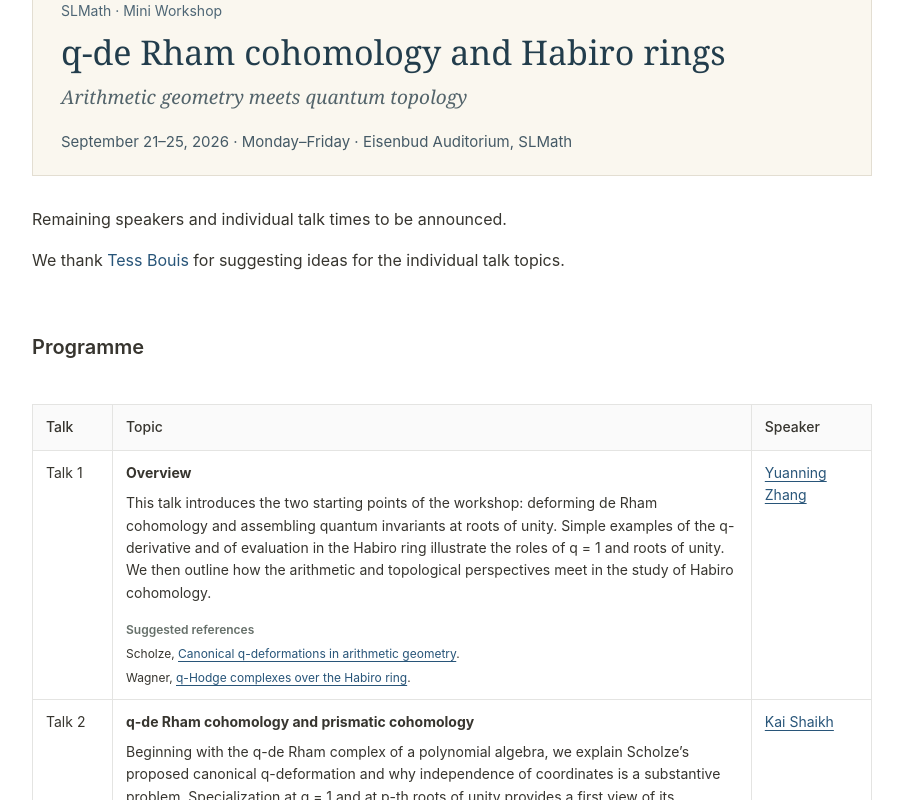
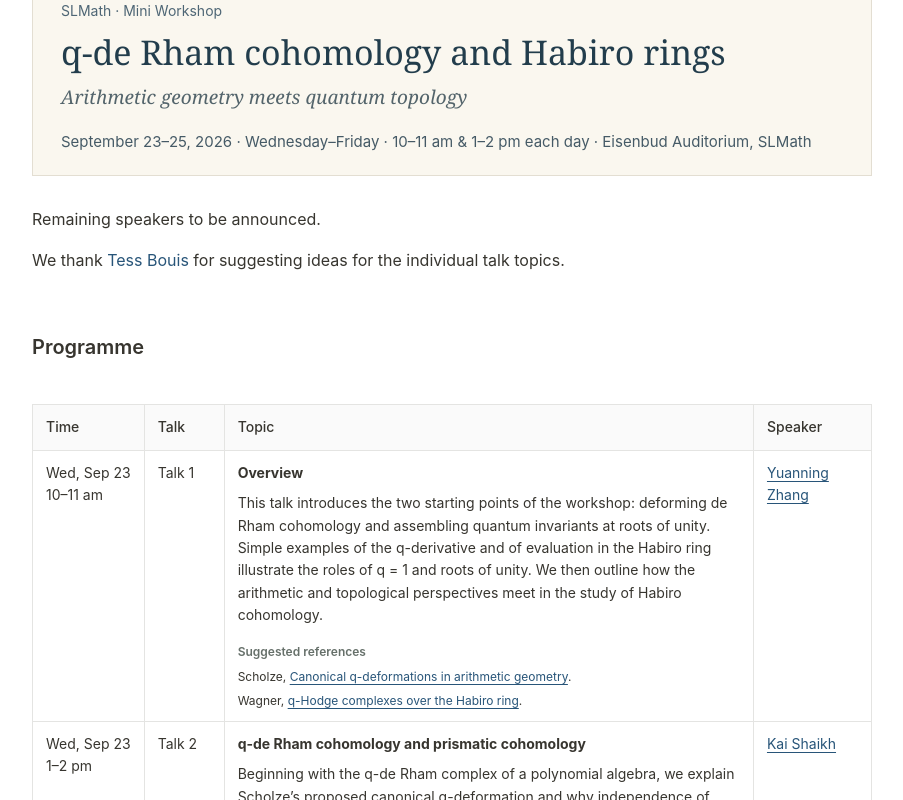
Before and after one commit to andyzhangyn/andyzhangyn.github.io, a Next.js app: page /seminar/slmath/habiro in a window 1280 px wide. Shown: the part 740-1540 px from the top of the page, without its empty margins (188-1091 px from the left). Built offline with nearby package versions, Linux system fonts and the light colour scheme.

Commit message:
Update Habiro workshop dates and talk timetable

```diff
--- a/app/seminar/slmath/habiro/page.tsx
+++ b/app/seminar/slmath/habiro/page.tsx
@@ -7,7 +7,7 @@ import { BibliographyDisclosure } from "./bibliography-disclosure";
 
 export const metadata: Metadata = {
   title: "q-de Rham cohomology and Habiro rings",
-  description: "SLMath mini workshop, September 21–25, 2026.",
+  description: "SLMath mini workshop, September 23–25, 2026, 10–11 am and 1–2 pm each day.",
   alternates: { canonical: "/seminar/slmath/habiro/" },
 };
 
@@ -27,13 +27,13 @@ export default function HabiroWorkshopPage() {
             <h1>q-de Rham cohomology and Habiro rings</h1>
             <p className="habiro-banner-subtitle"><em>Arithmetic geometry meets quantum topology</em></p>
             <p className="slmath-intro">
-              <time dateTime="2026-09-21">September 21</time>–<time dateTime="2026-09-25">25, 2026</time>
-              {" · Monday–Friday · Eisenbud Auditorium, SLMath"}
+              <time dateTime="2026-09-23">September 23</time>–<time dateTime="2026-09-25">25, 2026</time>
+              {" · Wednesday–Friday · 10–11 am & 1–2 pm each day · Eisenbud Auditorium, SLMath"}
             </p>
             </div>
           </header>
           <div className="prose-page-body">
-            <p>Remaining speakers and individual talk times to be announced.</p>
+            <p>Remaining speakers to be announced.</p>
             <p>We thank <a href="https://tessbouis.com/">Tess Bouis</a> for suggesting ideas for the individual talk topics.</p>
           </div>
           <section aria-labelledby="programme-heading">
@@ -42,10 +42,17 @@ export default function HabiroWorkshopPage() {
             </div>
             <div className="academic-table-scroll" role="region" aria-label="Workshop programme" tabIndex={0}>
               <table className="academic-table">
-                <thead><tr><th scope="col">Talk</th><th scope="col">Topic</th><th scope="col">Speaker</th></tr></thead>
+                <thead><tr><th scope="col">Time</th><th scope="col">Talk</th><th scope="col">Topic</th><th scope="col">Speaker</th></tr></thead>
                 <tbody>
                   {programme.map((talk, index) => (
                     <tr key={talk.title}>
+                      <td style={{ whiteSpace: "nowrap" }}>
+                        <time dateTime={`2026-09-${23 + Math.floor(index / 2)}`}>
+                          {["Wed, Sep 23", "Thu, Sep 24", "Fri, Sep 25"][Math.floor(index / 2)]}
+                        </time>
+                        <br />
+                        {index % 2 === 0 ? "10–11 am" : "1–2 pm"}
+                      </td>
                       <th scope="row">Talk {index + 1}</th>
                       <td>
                         <strong>{talk.title}</strong>
--- a/app/seminar/slmath/page.tsx
+++ b/app/seminar/slmath/page.tsx
@@ -59,8 +59,9 @@ export default function SLMathSeminarPage() {
             </article>
             <article className="seminar-event" aria-labelledby="workshop-title">
               <div className="seminar-event-date">
-                <span><time dateTime="2026-09-21">September 21</time>–<time dateTime="2026-09-25">25</time></span>
-                <span>Monday–Friday</span>
+                <span><time dateTime="2026-09-23">September 23</time>–<time dateTime="2026-09-25">25</time></span>
+                <span>Wednesday–Friday</span>
+                <span>10–11 am &amp; 1–2 pm</span>
               </div>
               <div>
                 <p className="seminar-event-kind">Mini Workshop</p>
```
